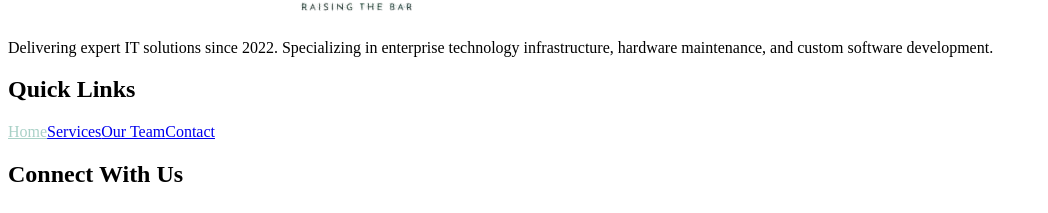
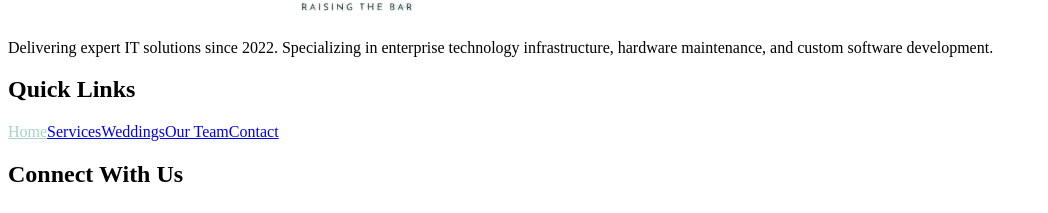
Before and after one commit to raynaldtech/raynaldtech-website, a Nuxt app: page / in a window 1280 px wide. Shown: the part 6397-6610 px from the top of the page, without its empty margins (0-1048 px from the left). Built offline with nearby package versions, Linux system fonts and the light colour scheme.

Commit message:
fix: add Weddings link to footer navigation
The footer's Quick Links list was missing the Weddings page, which
exists in the header nav between Services and About. Add it in the
matching position.

```diff
--- a/components/app/Footer.vue
+++ b/components/app/Footer.vue
@@ -105,6 +105,7 @@ import { EnvelopeOpenIcon, PhoneIcon, MapPinIcon, ChatBubbleOvalLeftEllipsisIcon
 const footerLinks = [
   { label: 'Home', path: '/' },
   { label: 'Services', path: '/services' },
+  { label: 'Weddings', path: '/weddings' },
   { label: 'Our Team', path: '/about' },
   { label: 'Contact', path: '/contact' },
   //{ label: 'Case Studies', path: '/case-studies' },
```
